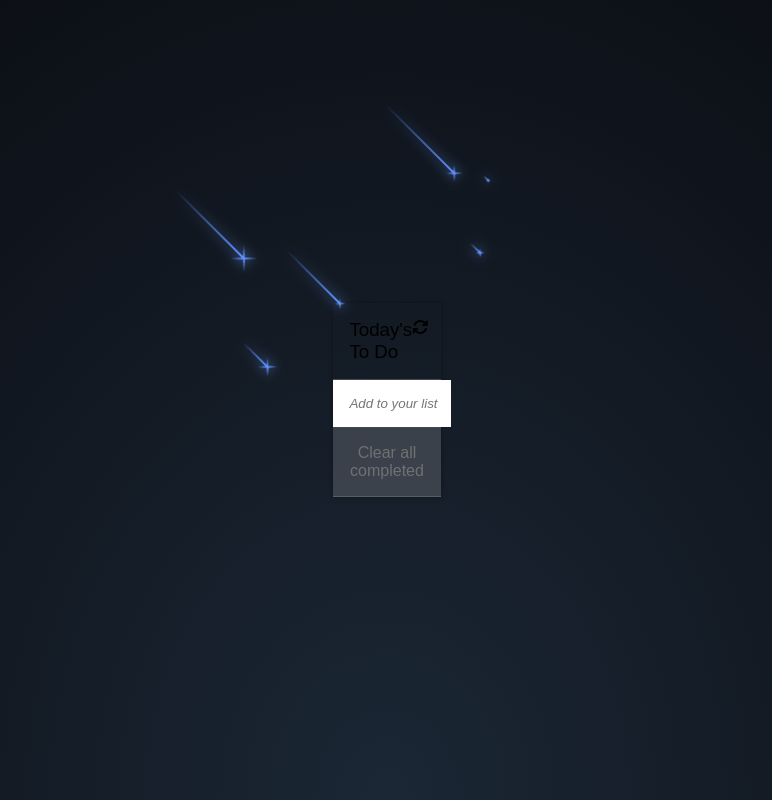
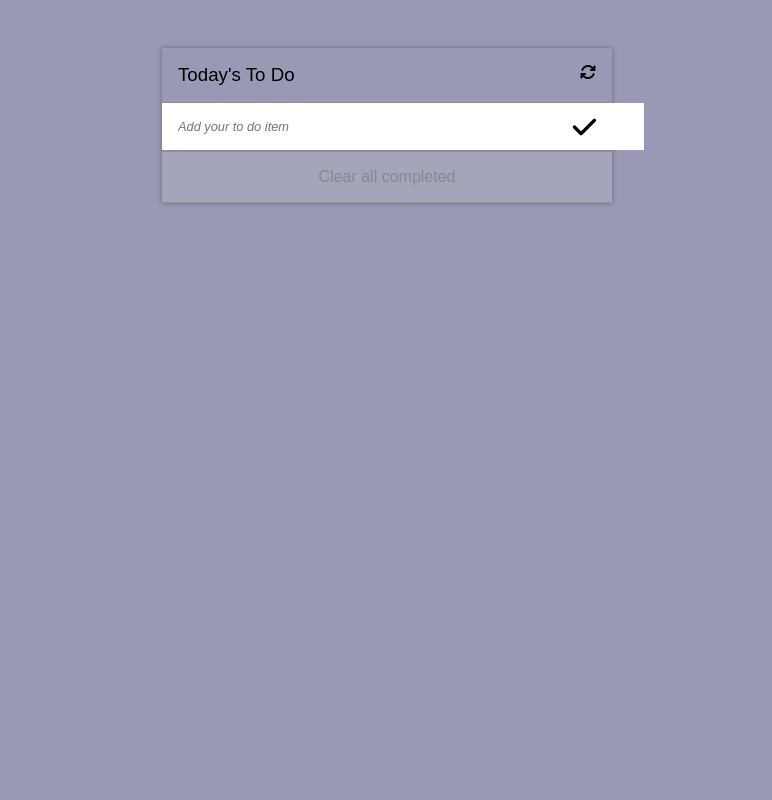
Before and after one commit to ulisesedu7/To-Do-List-Project, a website built with webpack: page src/index.html in a window 1280 px wide. Shown: the whole page, without its empty margins (253-1025 px from the left). Built offline with nearby package versions, Linux system fonts and the light colour scheme.

Commit message:
Improve styling of the main app before adding the background

```diff
--- a/src/index.html
+++ b/src/index.html
@@ -15,7 +15,7 @@
 <body>
   <main>
     <!-- Background Start -->
-    <div class="night">
+    <!-- <div class="night">
       <div class="shooting_star"></div>
       <div class="shooting_star"></div>
       <div class="shooting_star"></div>
@@ -36,19 +36,25 @@
       <div class="shooting_star"></div>
       <div class="shooting_star"></div>
       <div class="shooting_star"></div>
-    </div>
+    </div> -->
     <!-- Background End -->
 
     <section id="main-container">
 
-      <div id="main-c-head">
+      <div id="main-c-head" class="main-header">
         <h3>Today's To Do</h3>
         <i class="fa-solid fa-arrows-rotate"></i>
       </div>
 
-      <input type="text" placeholder="Add to your list" id="to-do-input">
+      <!-- Create a form with an enter icon as a submit -->
+      <form id="main-form" class="form">
+        <input type="text" placeholder="Add your to do item" id="to-do-input" class="form__input">
+        <button type="submit" class="form__btn">
+          <i class="fa-solid fa-check fa-2x"></i>
+        </button>
+      </form>
 
-      <article id="to-do-list">
+      <article id="to-do-list" class="todo-items">
         <!-- to do list automatically created with JS -->
       </article>
 
--- a/src/index.js
+++ b/src/index.js
@@ -1,13 +1,15 @@
 // CSS styles import
-import './styles/background.scss';
+// import './styles/background.scss';
 import './styles/style.scss';
 
 // Import functionalities of adding and removing
-import { StoredItems, LocalStorage, UpdateInformation } from './modules/add-remove-fs.js';
+import LocalStorage from './modules/localStorage.js';
+import StoredItems from './modules/add-remove-fs.js';
+import UpdateInformation from './modules/updateInformation.js';
 import checkboxStatus from './modules/check-status.js';
 
 // Main Function
-class ToDoListItems {
+class ToDoListItem {
   constructor(completed, description, index) {
     this.completed = completed;
     this.description = description;
@@ -30,7 +32,7 @@ itemDescription.addEventListener('keypress', (e) => {
 
   if (e.key === 'Enter' && description !== '') {
     // Create item
-    const item = new ToDoListItems(false, description);
+    const item = new ToDoListItem(false, description);
 
     // Add item
     StoredItems.addItem(item);
@@ -53,7 +55,7 @@ Remove item Event and Change to do list item when clicked
 */
 toDoListContainer.addEventListener('click', (e) => {
   // Remove Element
-  if (e.target.classList.contains('remove') === true) {
+  if (e.target.classList.contains('remove')) {
     // Remove item from List
     StoredItems.removeItem(e.target);
 
--- a/src/modules/check-status.js
+++ b/src/modules/check-status.js
@@ -1,6 +1,6 @@
 /* eslint-disable no-restricted-syntax */
 /* eslint-disable eqeqeq */
-import { LocalStorage } from './add-remove-fs.js';
+import LocalStorage from './add-remove-fs.js';
 
 class checkboxStatus {
   static updateStorageCheck(item, currentIndex) {
--- a/src/styles/style.scss
+++ b/src/styles/style.scss
@@ -6,19 +6,62 @@
   letter-spacing: normal;
 }
 
+i {
+  cursor: pointer;
+}
+
+body {
+  background-color: rgb(153, 153, 181);
+}
+
+/*
+  Styles of the main container
+*/
 #main-container {
-  width: 55%;
+  width: 60vw;
+  max-width: 450px;
   margin: 3rem auto;
   box-shadow: 0 0 5px 0 rgba(0, 0, 0, 0.336);
 }
 
-#main-container > *,
+#main-container>*,
 .list-items-c {
   border-bottom: 1px solid rgba(128, 128, 128, 0.445);
 }
 
-i {
-  cursor: pointer;
+/*
+  Styles of the header
+*/
+.main-header {
+  display: flex;
+  justify-content: space-between;
+  padding: 1rem;
+}
+
+.form {
+  position: relative;
+  width: 100%;
+
+  &__input {
+    width: 100%;
+    padding: 1rem;
+    border: none;
+    outline: none;
+    font-style: italic;
+    font-size: 0.8rem;
+  }
+
+
+  &__btn {
+    position: absolute;
+    top: 50%;
+    right: 0;
+    transform: translateY(-50%);
+    -webkit-transform: translateY(-50%);
+    background-color: transparent;
+    border: none;
+    padding-right: 1rem;
+  }
 }
 
 .list-items-c {
@@ -30,21 +73,6 @@ i {
 
 .list-items-c:nth-child(1) {
   border-top: 1px solid rgba(128, 128, 128, 0.445);
-}
-
-#main-c-head {
-  display: flex;
-  justify-content: space-between;
-  padding: 1rem;
-}
-
-#to-do-input {
-  width: 95%;
-  padding: 1rem;
-  border: none;
-  font-style: italic;
-  padding-right: 0;
-  margin-right: 0;
 }
 
 .to-do-des {
```
Also changed, not shown: package.json (+7 -2 lines), dist/index.html, dist/main.js.
